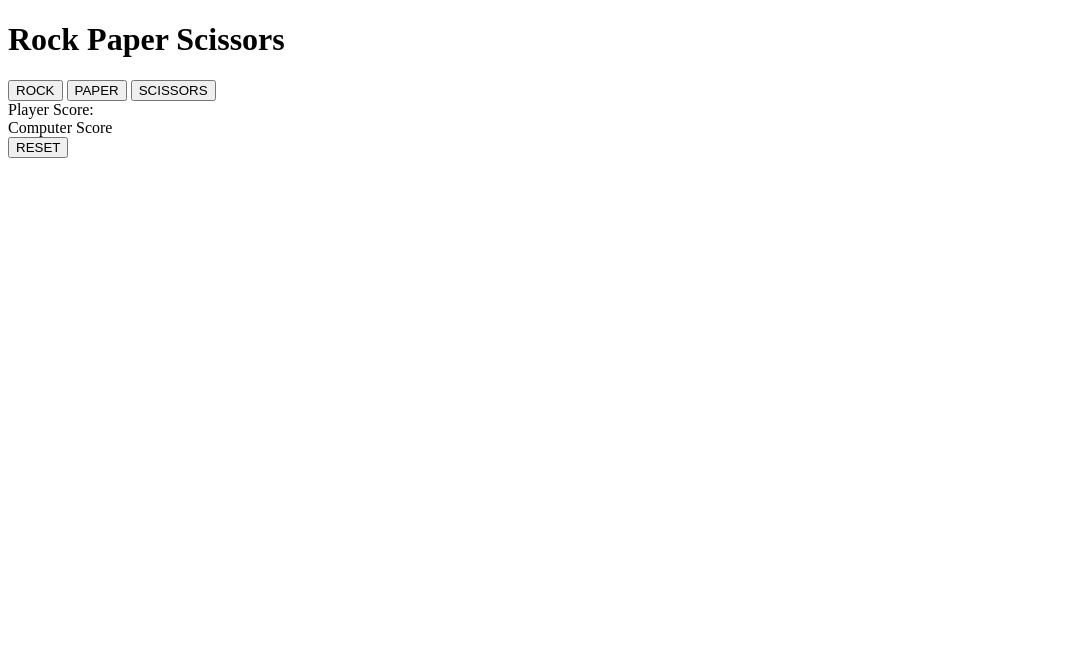
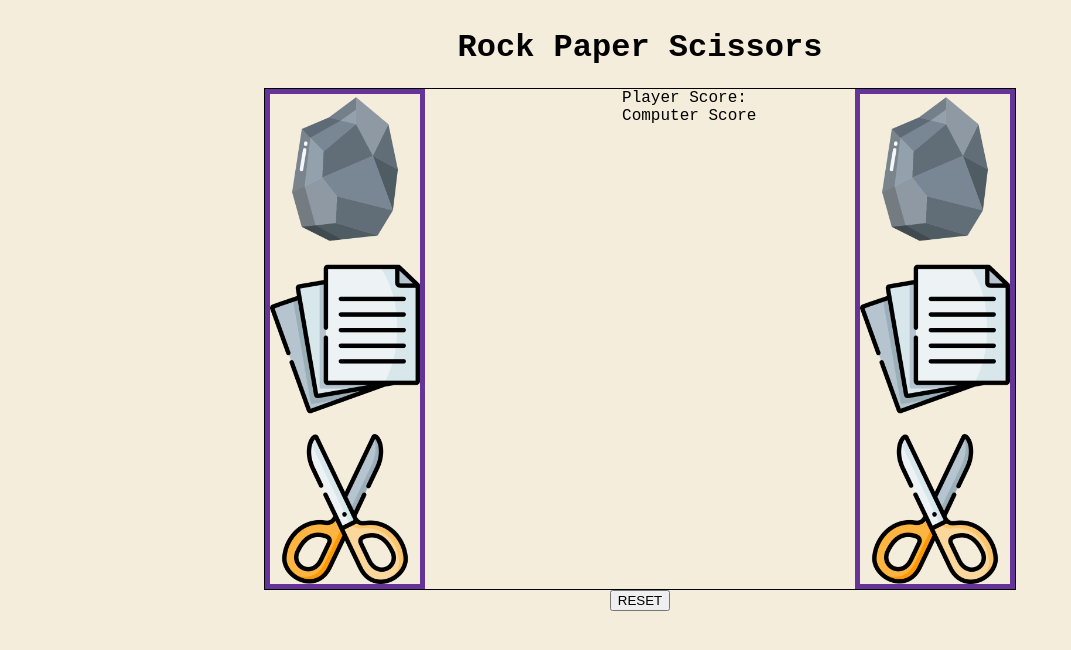
Before and after one commit to rzho17/rock-paper-scissors, a plain HTML site: page index.html in a window 1280 px wide. Shown: the whole page, without its empty margins (0-1071 px from the left). Drawn offline with Linux system fonts and the light colour scheme.

Commit message:
Remove buttons and replaced with images in html

```diff
--- a/index.html
+++ b/index.html
@@ -3,14 +3,18 @@
     <head>
         <meta charset="UTF-8">
         <title>Rock Paper Scissors</title>
+        <link rel="stylesheet" href="styles.css">
     </head>
     <body>
+
+        <div id="main">
             <h1>Rock Paper Scissors</h1>
 
-        <div class="main">
-            <button class="rock">ROCK</button>
-            <button class="paper">PAPER</button>
-            <button class="scissors">SCISSORS</button>
+            <div class="gameBox">
+                <div class="playerBox">
+                    <input type="image" src="/images/stone.png" class="rock">
+                    <input type="image" src="/images/paper.png" class="paper">
+                    <input type="image" src="/images/scissors.png" class="scissors">
                 </div>
 
                 <div id="score"></div>
@@ -24,7 +28,19 @@
                     </div>
                 </div>
 
+                <div class="computerBox">
+                    <img class ="rock" src="/images/stone.png" alt="rock">
+                    <img class ="paper" src="/images/paper.png" alt="paper">
+                    <img class ="scissors" src="/images/scissors.png" alt="scissors">
+                </div>
+
+
+
+            </div>
+
             <button id="reset">RESET</button>
+
+            </div>
 
         <script src="rps.js"></script>
 
--- /dev/null
+++ b/styles.css
@@ -0,0 +1,40 @@
+body {
+    background-color: #F5EDDC;
+    font-family: 'Courier New', monospace;
+}
+
+#main {
+    display: flex;
+    flex-direction: column;
+    align-items: center;
+}
+
+.gameBox {
+    display: flex;
+    flex-direction: row;
+    height: 500px;
+    width: 750px;
+    justify-content: space-between;
+
+    border: 1px solid;
+}
+
+.playerBox, .computerBox {
+    display: flex;
+    flex-direction: column;
+    justify-content: space-between;
+    gap: 5px;
+
+    border: 5px solid rebeccapurple;
+}
+
+.computerBox {
+    display: flex;
+    align-items: flex-end;
+}
+
+
+.rock, .paper, .scissors {
+    height: 150px;
+    width: 150px;
+}
```
Also changed, not shown: images/paper.png (added), images/scissors.png (added), images/stone.png (added). Lines whose indentation alone changed are shown as unchanged.
